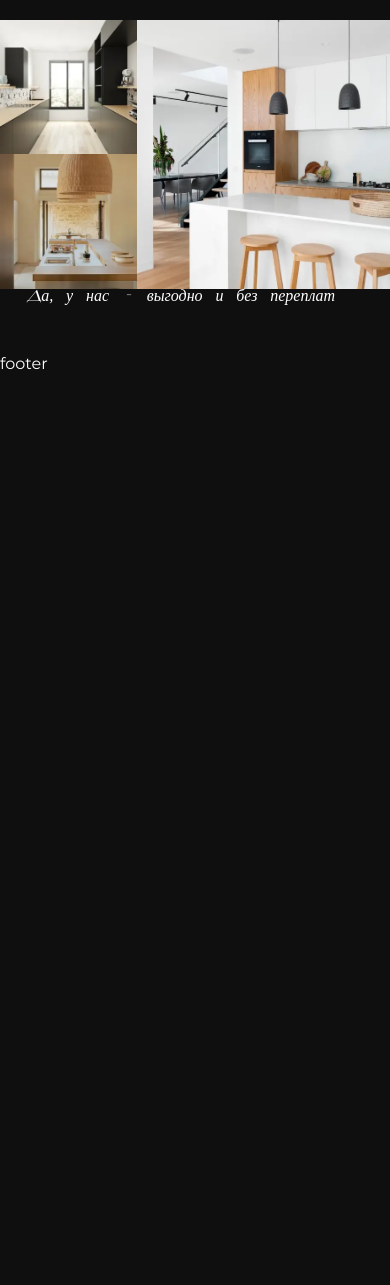
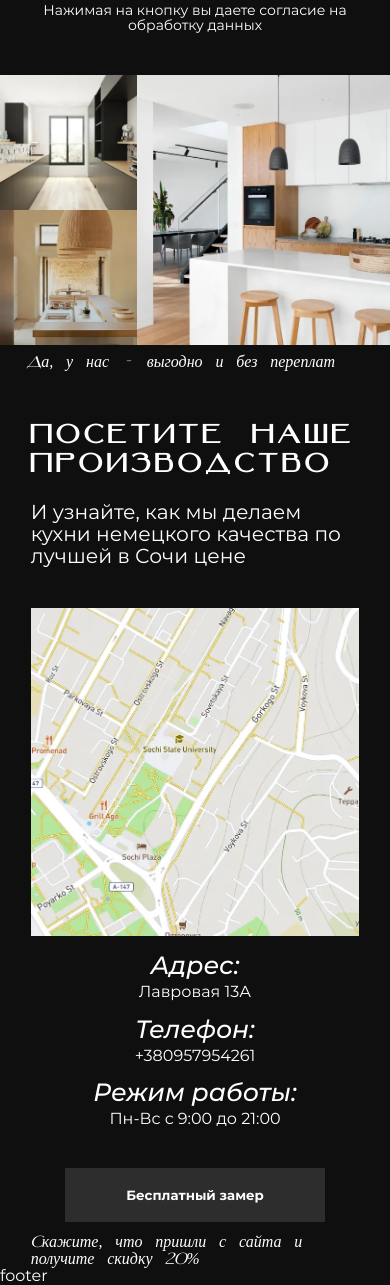
Before and after one commit to macs1756/VintaLife, a plain HTML site: page index.html in a window 390 px wide. Shown: the part 4982-6267 px from the top of the page. Before the commit the page ends 5355 px from the top, so only its background shows below. Drawn offline with nearby package versions, Linux system fonts and the light colour scheme.

Commit message:
add section subfooter(map/adress)

```diff
--- a/css/style.css
+++ b/css/style.css
@@ -236,16 +236,16 @@ a {
           justify-content: center;
   opacity: 0;
   pointer-events: none;
-  -webkit-transition: all 0.3s linear;
-  -o-transition: all 0.3s linear;
-  transition: all 0.3s linear;
+  -webkit-transition: all 0.6s linear;
+  -o-transition: all 0.6s linear;
+  transition: all 0.6s linear;
   z-index: 999;
 }
 
 .modal__wr-active {
-  -webkit-transition: all 0.3s linear;
-  -o-transition: all 0.3s linear;
-  transition: all 0.3s linear;
+  -webkit-transition: all 0.6s linear;
+  -o-transition: all 0.6s linear;
+  transition: all 0.6s linear;
   opacity: 1;
   pointer-events: all;
 }
@@ -311,6 +311,119 @@ h3 {
   font-size: calc(25px + 15 * ((100vw - 320px) / 1380));
   text-transform: uppercase;
   text-align: center;
+}
+
+.cen {
+  text-align: center;
+}
+
+.upper {
+  text-transform: uppercase;
+}
+
+.d-flex {
+  display: -webkit-box;
+  display: -ms-flexbox;
+  display: flex;
+}
+
+.di-flex {
+  display: -webkit-inline-box;
+  display: -ms-inline-flexbox;
+  display: inline-flex;
+}
+
+.b-block {
+  display: block;
+}
+
+.di-block {
+  display: inline-block;
+}
+
+.a-i-center {
+  -webkit-box-align: center;
+      -ms-flex-align: center;
+          align-items: center;
+}
+
+.a-i-start {
+  -webkit-box-align: start;
+      -ms-flex-align: start;
+          align-items: flex-start;
+}
+
+.a-i-end {
+  -webkit-box-align: end;
+      -ms-flex-align: end;
+          align-items: flex-end;
+}
+
+.j-c-start {
+  -webkit-box-pack: start;
+      -ms-flex-pack: start;
+          justify-content: start;
+}
+
+.j-c-center {
+  -webkit-box-pack: center;
+      -ms-flex-pack: center;
+          justify-content: center;
+}
+
+.j-c-end {
+  -webkit-box-pack: end;
+      -ms-flex-pack: end;
+          justify-content: flex-end;
+}
+
+.j-c-space {
+  -webkit-box-pack: justify;
+      -ms-flex-pack: justify;
+          justify-content: space-between;
+}
+
+.flex-column {
+  -webkit-box-orient: vertical;
+  -webkit-box-direction: normal;
+      -ms-flex-direction: column;
+          flex-direction: column;
+}
+
+.flex-fill {
+  -webkit-box-flex: 1;
+      -ms-flex: 1 1 auto;
+          flex: 1 1 auto;
+}
+
+.re {
+  position: relative;
+}
+
+.cu-po {
+  cursor: pointer;
+}
+
+.w100 {
+  width: 100%;
+}
+
+.h100 {
+  height: 100%;
+}
+
+.fl50 {
+  -webkit-box-flex: 0;
+      -ms-flex: 0 0 50%;
+          flex: 0 0 50%;
+}
+
+.avaptImg {
+  position: absolute;
+  top: 0;
+  left: 0;
+  width: 100%;
+  height: 100%;
 }
 
 .header {
@@ -527,117 +640,71 @@ h2 {
   transition: all 1s linear;
 }
 
-.cen {
-  text-align: center;
-}
-
-.upper {
-  text-transform: uppercase;
-}
-
-.d-flex {
-  display: -webkit-box;
-  display: -ms-flexbox;
-  display: flex;
-}
-
-.di-flex {
-  display: -webkit-inline-box;
-  display: -ms-inline-flexbox;
-  display: inline-flex;
-}
-
-.b-block {
-  display: block;
-}
-
-.di-block {
-  display: inline-block;
-}
-
-.a-i-center {
-  -webkit-box-align: center;
-      -ms-flex-align: center;
-          align-items: center;
-}
-
-.a-i-start {
-  -webkit-box-align: start;
-      -ms-flex-align: start;
-          align-items: flex-start;
-}
-
-.a-i-end {
-  -webkit-box-align: end;
-      -ms-flex-align: end;
-          align-items: flex-end;
-}
-
-.j-c-start {
-  -webkit-box-pack: start;
-      -ms-flex-pack: start;
-          justify-content: start;
-}
-
-.j-c-center {
-  -webkit-box-pack: center;
-      -ms-flex-pack: center;
-          justify-content: center;
-}
-
-.j-c-end {
-  -webkit-box-pack: end;
-      -ms-flex-pack: end;
-          justify-content: flex-end;
-}
-
-.j-c-space {
-  -webkit-box-pack: justify;
-      -ms-flex-pack: justify;
-          justify-content: space-between;
-}
-
-.flex-column {
-  -webkit-box-orient: vertical;
-  -webkit-box-direction: normal;
-      -ms-flex-direction: column;
-          flex-direction: column;
-}
-
-.flex-fill {
-  -webkit-box-flex: 1;
-      -ms-flex: 1 1 auto;
-          flex: 1 1 auto;
-}
-
-.re {
-  position: relative;
-}
-
-.cu-po {
-  cursor: pointer;
-}
-
-.w100 {
+.subfooter__text {
+  -webkit-box-flex: 0;
+      -ms-flex: 0 0 55%;
+          flex: 0 0 55%;
+  padding-right: 20px;
+}
+
+.subfooter__img {
+  -webkit-box-flex: 0;
+      -ms-flex: 0 0 45%;
+          flex: 0 0 45%;
+}
+
+.subfooter__text-main h3 {
+  margin-bottom: 10px;
+}
+
+.subfooter__text-main p {
+  margin-bottom: 40px;
+}
+
+.text__adress-wr {
+  padding-bottom: 20px;
+}
+
+.text__adress-wr h4 {
+  font-weight: 500;
+  font-size: 25px;
+  margin-bottom: 10px;
+}
+
+.subfooter__text-adress {
+  padding-bottom: 20px;
+}
+
+.subfooter__text-title,
+.subfooter__text-p,
+.subfooter__text-bottom {
+  text-align: left;
+}
+
+.subfooter__text-p {
+  font-size: calc(20px + 5 * ((100vw - 320px) / 1380));
+  line-height: 110%;
+}
+
+.subfooter__text-btn p {
+  opacity: 0.5;
+  padding-top: 12px;
+}
+
+.subfooter__text-btn-btn {
+  -webkit-transition: all 0.3s linear;
+  -o-transition: all 0.3s linear;
+  transition: all 0.3s linear;
+}
+
+.subfooter__text-bottom {
+  font-family: "SovMod";
+  font-style: italic;
+  padding-top: calc(10px + 55 * ((100vw - 320px) / 1380));
+}
+
+.subfooter__text-adress {
   width: 100%;
-}
-
-.h100 {
-  height: 100%;
-}
-
-.fl50 {
-  -webkit-box-flex: 0;
-      -ms-flex: 0 0 50%;
-          flex: 0 0 50%;
-}
-
-.avaptImg {
-  position: absolute;
-  top: 0;
-  left: 0;
-  width: 100%;
-  height: 100%;
 }
 
 .catalog {
@@ -1003,6 +1070,8 @@ input {
 .credit__text-p {
   margin-bottom: 40px;
   max-width: 500px;
+  font-size: calc(20px + 5 * ((100vw - 320px) / 1380));
+  line-height: 110%;
 }
 
 .credit__text-wr {
@@ -1082,6 +1151,12 @@ input {
             flex: 0 0 30%;
   }
 
+  .subfooter {
+    -webkit-box-align: start;
+        -ms-flex-align: start;
+            align-items: flex-start;
+  }
+
   .credit__net {
     -webkit-box-align: start;
         -ms-flex-align: start;
@@ -1111,6 +1186,76 @@ input {
 }
 
 @media (max-width: 992px) {
+  .subfooter {
+    -webkit-box-orient: vertical;
+    -webkit-box-direction: reverse;
+        -ms-flex-direction: column-reverse;
+            flex-direction: column-reverse;
+    -webkit-box-align: center;
+        -ms-flex-align: center;
+            align-items: center;
+    -webkit-box-pack: center;
+        -ms-flex-pack: center;
+            justify-content: center;
+  }
+
+  .subfooter__text {
+    padding-right: 0;
+    -webkit-box-flex: 1;
+        -ms-flex: 1 1 auto;
+            flex: 1 1 auto;
+    width: 100%;
+  }
+
+  .subfooter__img {
+    -webkit-box-orient: vertical;
+    -webkit-box-direction: normal;
+        -ms-flex-direction: column;
+            flex-direction: column;
+    -webkit-box-align: center;
+        -ms-flex-align: center;
+            align-items: center;
+    -webkit-box-pack: center;
+        -ms-flex-pack: center;
+            justify-content: center;
+    margin-bottom: calc(20px + 20 * ((100vw - 320px) / 1380));
+  }
+
+  .subfooter__text-main h3 {
+    margin-bottom: 20px;
+  }
+
+  .subfooter__text-title,
+  .subfooter__text-p,
+  .subfooter__text-bottom {
+    text-align: center;
+  }
+
+  .subfooter__text-p {
+    max-width: 700px;
+  }
+
+  .subfooter__text-btn p {
+    display: none;
+  }
+
+  .subfooter__text-btn-btn {
+    margin: 0 auto;
+  }
+
+  .subfooter__text-adress {
+    text-align: center;
+    display: -webkit-box;
+    display: -ms-flexbox;
+    display: flex;
+    -webkit-box-align: center;
+        -ms-flex-align: center;
+            align-items: center;
+    -webkit-box-pack: justify;
+        -ms-flex-pack: justify;
+            justify-content: space-between;
+  }
+
   .catalog__net {
     -ms-grid-columns: 1fr;
     grid-template-columns: 1fr;
@@ -1370,6 +1515,7 @@ input {
 
   .credit__text-bottom {
     padding: 0 27px;
+    padding-top: 10px;
   }
 }
 
@@ -1380,6 +1526,16 @@ input {
 
   h3 {
     text-align: left;
+  }
+
+  .subfooter__text-title,
+  .subfooter__text-p,
+  .subfooter__text-bottom {
+    text-align: left;
+  }
+
+  .subfooter__text-adress {
+    display: block;
   }
 
   .form__p {
@@ -1451,6 +1607,13 @@ input {
     border: 1px solid transparent;
   }
 
+  .subfooter__text-btn-btn:hover {
+    -webkit-transition: all 0.3s linear;
+    -o-transition: all 0.3s linear;
+    transition: all 0.3s linear;
+    background: #242424;
+  }
+
   .catalog__btn:hover {
     background: #2D2D2D;
     -webkit-transition: all 0.3s linear;
--- a/index.html
+++ b/index.html
@@ -7,9 +7,9 @@
 	<title>VintaLife</title>
 	<link
   rel="stylesheet"
-  href="https://cdn.jsdelivr.net/npm/swiper@8/swiper-bundle.min.css?_v=20221014123451"
+  href="https://cdn.jsdelivr.net/npm/swiper@8/swiper-bundle.min.css?_v=20221014140253"
 />
-	<link rel="stylesheet" href="css/style.css?_v=20221014123451">
+	<link rel="stylesheet" href="css/style.css?_v=20221014140253">
 </head>
 <body>
 
@@ -327,7 +327,53 @@
 
 </main>
 
+<section class="subfooter content d-flex a-i-center j-c-space">
 
+
+
+	<div class="subfooter__text">
+		<div data-da=".subfooter__img,992,0" class="subfooter__text-main">
+			<h3 class="subfooter__text-title ">ПОСЕТИТЕ НАШЕ
+				ПРОИЗВОДСТВО</h3>
+				<p class="subfooter__text-p">И узнайте, как мы делаем кухни
+					немецкого качества по лучшей в Сочи цене
+					</p>
+		</div>
+		<div class="subfooter__text-adress">
+			<div class="text__adress-wr">
+				<h4>Адрес:</h4>
+				<p>Лавровая 13А</p>
+			</div>
+			<div class="text__adress-wr">
+				<h4>Телефон:</h4>
+				<p>+380957954261</p>
+			</div>
+			<div class="text__adress-wr">
+				<h4>Режим работы:</h4>
+				<p>Пн-Вс с 9:00 до 21:00</p>
+			</div>
+		</div>
+		<div class="subfooter__text-btn">
+			<button class="btn subfooter__text-btn-btn">Бесплатный замер</button>
+			<p>Звонки и заявки с сайта принимаются без выходных</p>
+		</div>
+		<div class="subfooter__text-bottom">
+			Скажите, что пришли с сайта
+и получите скидку 20%
+		</div>
+
+
+	</div>
+
+
+
+
+	<div class="subfooter__img d-flex j-c-end">
+		<a href="https://www.google.com.ua/maps/@50.4851493,30.4721233,14z?hl=ru">
+			<picture><source srcset="img/map.webp" type="image/webp"><img src="img/map.jpg" alt="map"></picture>
+		</a>
+	</div>
+</section>
 
 
 <footer>
@@ -353,8 +399,8 @@
 	</div>
 </div>
 
-<script src="https://cdn.jsdelivr.net/npm/swiper@8/swiper-bundle.min.js?_v=20221014123451"></script>
-<script src="js/dynamicAdapt.js?_v=20221014123451"></script>
-<script src="js/app.js?_v=20221014123451"></script>
+<script src="https://cdn.jsdelivr.net/npm/swiper@8/swiper-bundle.min.js?_v=20221014140253"></script>
+<script src="js/dynamicAdapt.js?_v=20221014140253"></script>
+<script src="js/app.js?_v=20221014140253"></script>
 </body>
 </html>
--- a/js/app.js
+++ b/js/app.js
@@ -127,8 +127,18 @@ breakpoints:{
  let regName = /^[0-9a-zA-Zа-яА-Яa-zA-ZЄ-ЯҐа-їґ]{3,}$/;
  let regTell = /^\+?[0-9]{12,}$/;
 
+
+
+function activeModal(){
+	modalWr.classList.add("modal__wr-active");
+	modalContent.classList.add("modal__body-open");
+}
+
+
+
+
+
  formBtn.addEventListener("click", ()=>{
-
 
 	if(regName.test(formName.value)){
 		document.querySelector(".valid-name").classList.add("active-validation");
@@ -147,8 +157,7 @@ breakpoints:{
 	}
 
 	if(regName.test(formName.value) && regTell.test(formTell.value)){
-		modalWr.classList.add("modal__wr-active");
-		modalContent.classList.add("modal__body-open");
+		activeModal();
 	}
  });
 
@@ -177,7 +186,13 @@ breakpoints:{
 	}
 
 	if(regName.test(formName2.value) && regTell.test(formTell2.value)){
-		modalWr.classList.add("modal__wr-active");
-		modalContent.classList.add("modal__body-open");
+		activeModal();
 	}
  });
+
+
+ let freeMeasurement = document.querySelector(".subfooter__text-btn-btn");
+
+ freeMeasurement.addEventListener("click", ()=>{
+	activeModal();
+ })
```
Also changed, not shown: css/style.min.css, img/map.jpg (added), img/map.webp (added).
